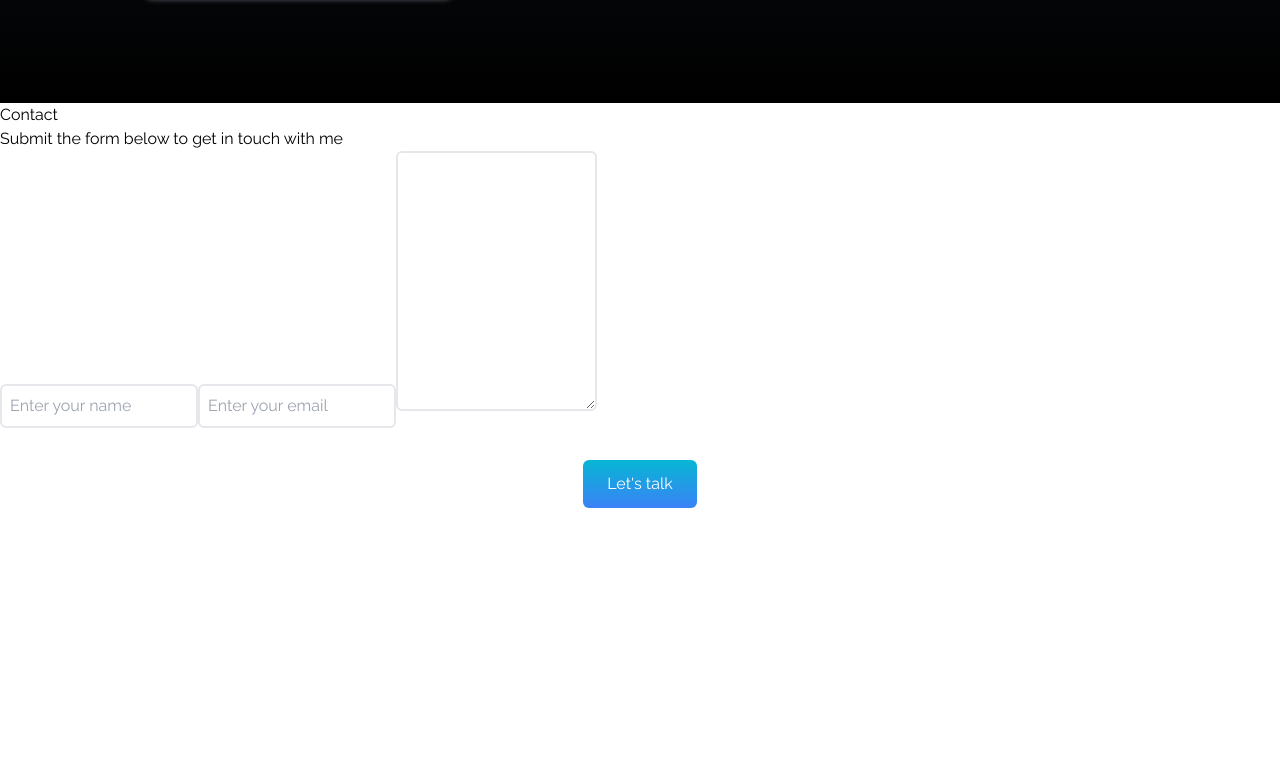
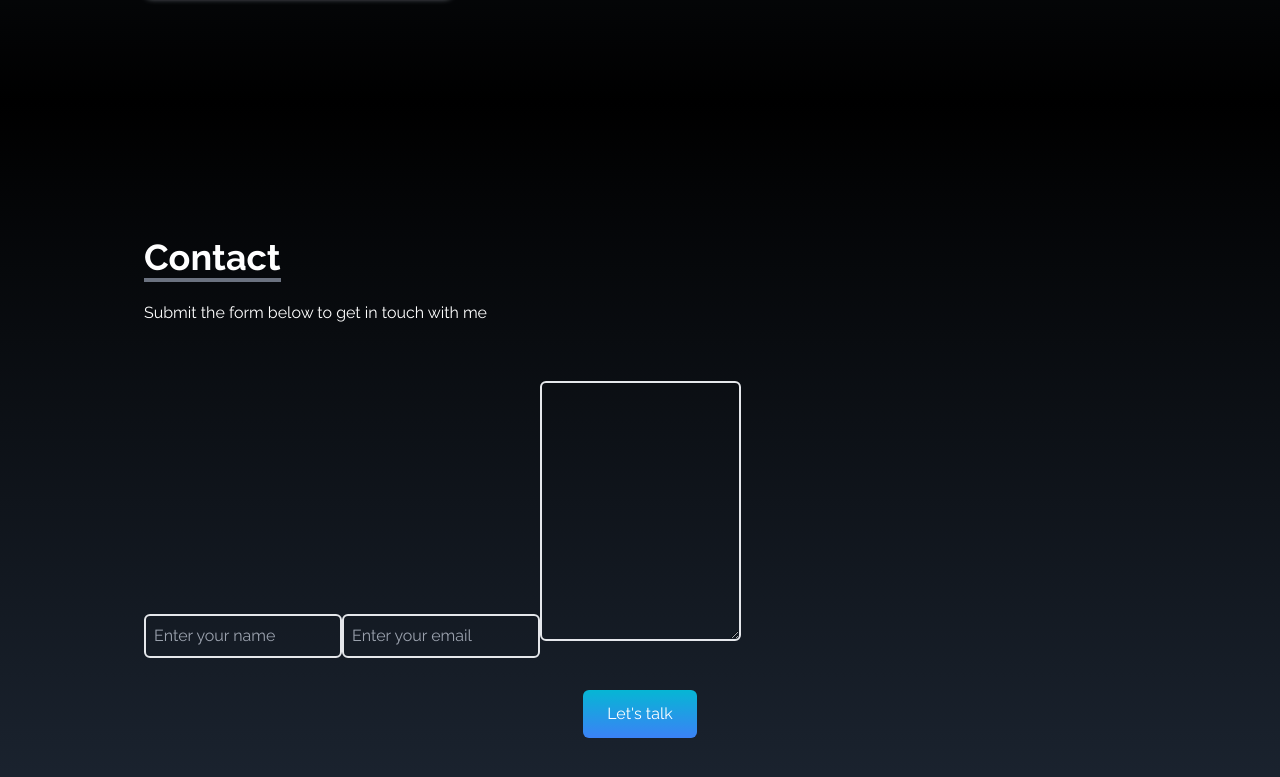
Before and after one commit to fr0sted-flake/Personal-Portfolio, a React (Vite) app: page / in a window 1280 px wide. Shown: the part 3177-3954 px from the top of the page. Before the commit the page ends 3717 px from the top, so only its background shows below. Built offline with nearby package versions, Linux system fonts and the light colour scheme.

Commit message:
styled the p tags

```diff
--- a/src/components/Contact.jsx
+++ b/src/components/Contact.jsx
@@ -2,14 +2,19 @@ import React from "react";
 
 function Contact() {
   return (
-    <div>
-      <div>
-        <div>
-          <p>Contact</p>
-          <p>Submit the form below to get in touch with me</p>
+    <div
+      name="contact"
+      className="w-full h-screen bg-gradient-to-b from-black to-gray-800 p-4 text-white"
+    >
+      <div className="flex flex-col p-4 justify-center max-w-screen-lg mx-auto h-full">
+        <div className="pb-8">
+          <p className="text-4xl font-bold inline border-b-4 border-gray-500">
+            Contact
+          </p>
+          <p className="py-6">Submit the form below to get in touch with me</p>
         </div>
         <div>
-          <form action="">
+          <form action="" className="">
             <input
               type="text"
               name="name"
```
